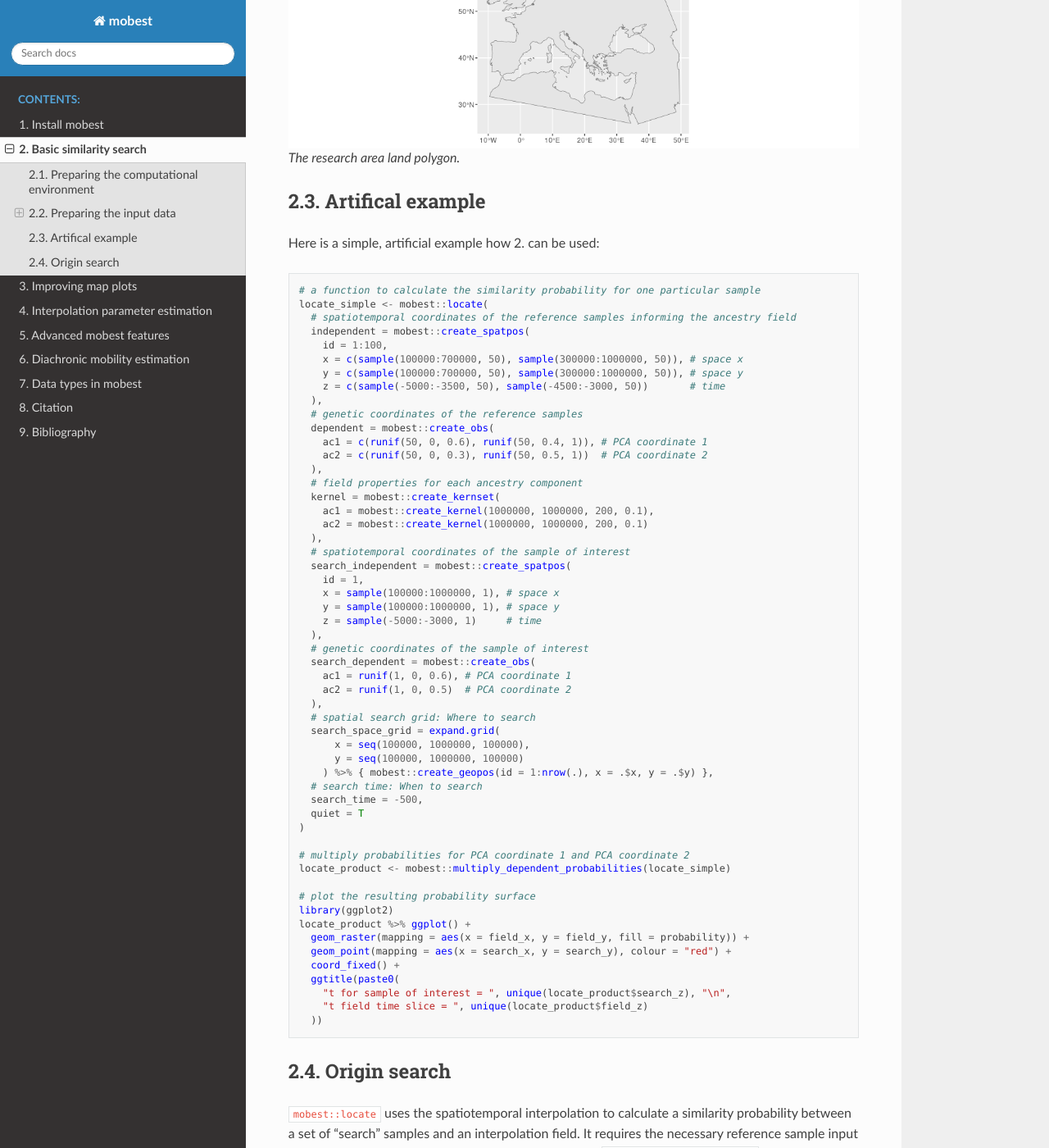
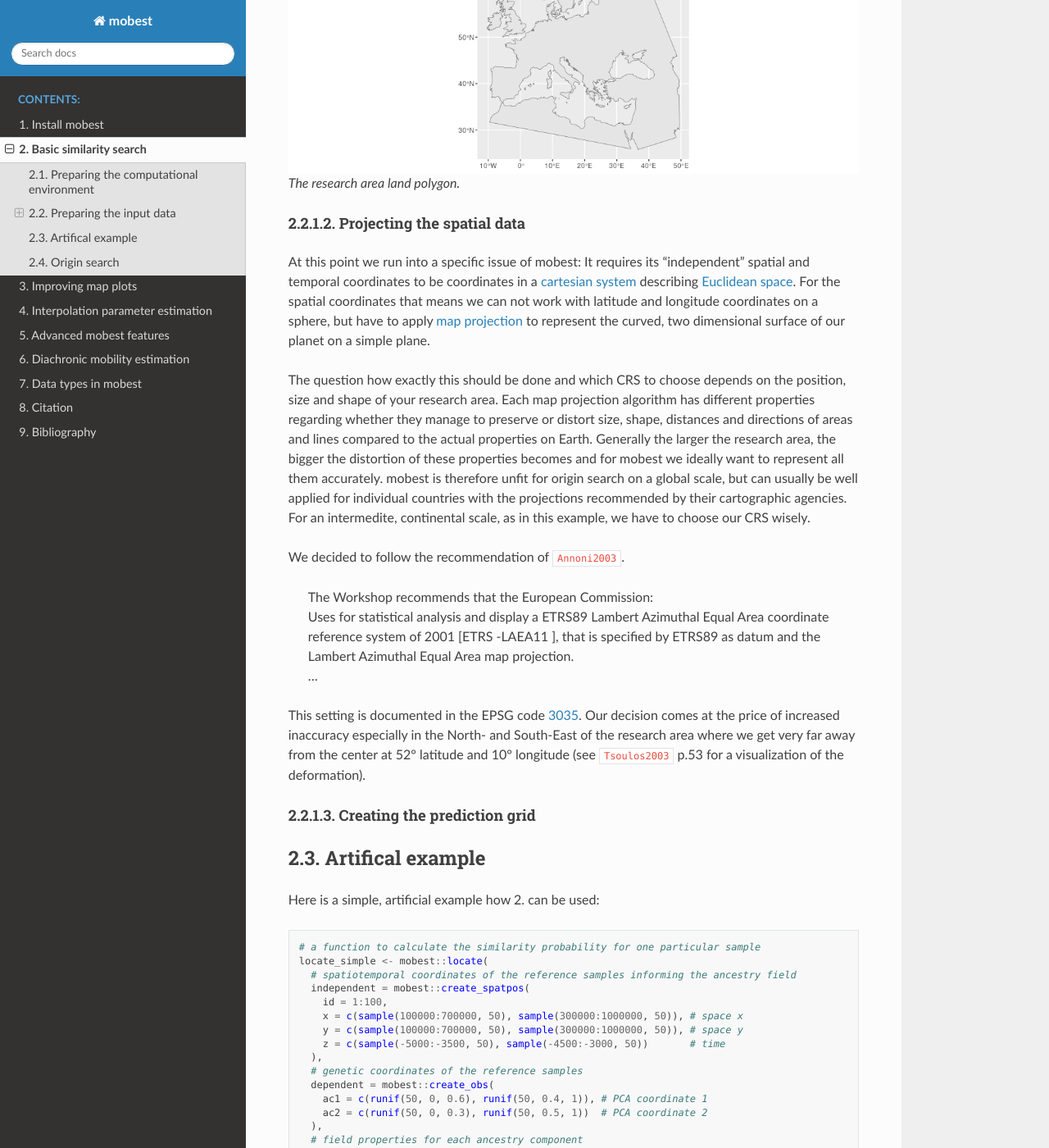
Before and after one commit to nevrome/mobest, a Sphinx documentation site: the page built from docs/basic.md, in a window 1280 px wide and 1400 px high, scrolled down 2743 px. Shown: the whole window at 82% size. Built offline with Sphinx 7.4.7 and the Read the Docs theme 2.0.0, drawn with Linux system fonts in a browser that asks for light colours; cross-references to code outside the pages are shown as plain code; some of the changed text lies outside the part shown.

Commit message:
wrestling with map projections

````diff
--- a/docs/basic.md
+++ b/docs/basic.md
@@ -34,9 +34,11 @@ library(ggplot2)
 
 ## Preparing the input data
 
-### Spatial context
+### Generating the the spatial prediction grid
 
 mobest's similarity search is typically run for a regular grid of spatial positions in the area of interest. It provides a function (`mobest::create_prediction_grid()`) to create such a grid, given a specification of the desired area. This area is typically (based on how we imagine mobest to be used) the land area in a certain part of planet Earth.
+
+#### Defining the research area
 
 In a first step we therefore have to define the research area for our analysis as a polygon in space. One way of doing this is to provide a list of latitude and longitude coordinates (extracted e.g. from Google Maps). The following code defines a simple research area covering large parts of Western Eurasia.
 
@@ -78,13 +80,30 @@ research_land_outline_4326 <- sf::st_intersection(
 We can plot the resulting spatial multi-polygon with ggplot2.
 
 ```r
-ggplot() +
-  geom_sf(data = research_land_outline_4326)
+ggplot() + geom_sf(data = research_land_outline_4326)
 ```
 
 ```{figure} img/basic/research_area_land_outline_4326.png
 The research area land polygon.
 ```
+
+#### Projecting the spatial data
+
+At this point we run into a specific issue of mobest: It requires its "independent" spatial and temporal coordinates to be coordinates in a [cartesian system](https://en.wikipedia.org/wiki/Cartesian_coordinate_system) describing [Euclidean space](https://en.wikipedia.org/wiki/Euclidean_space). For the spatial coordinates that means we can not work with latitude and longitude coordinates on a sphere, but have to apply [map projection](https://en.wikipedia.org/wiki/Map_projection) to represent the curved, two dimensional surface of our planet on a simple plane.
+
+The question how exactly this should be done and which CRS to choose depends on the position, size and shape of your research area. Each map projection algorithm has different properties regarding whether they manage to preserve or distort size, shape, distances and directions of areas and lines compared to the actual properties on Earth. Generally the larger the research area, the bigger the distortion of these properties becomes and for mobest we ideally want to represent all them accurately. mobest is therefore unfit for origin search on a global scale, but can usually be well applied for individual countries with the projections recommended by their cartographic agencies. For an intermedite, continental scale, as in this example, we have to choose our CRS wisely.
+
+We decided to follow the recommendation of {cite:p}`Annoni2003`.
+
+> The Workshop recommends that the European Commission:
+> Uses for statistical analysis and display a ETRS89 Lambert Azimuthal Equal Area coordinate reference system of 2001 [ETRS -LAEA11 ], that is specified by ETRS89 as datum and the Lambert Azimuthal Equal Area map projection.
+> ...
+
+This setting is documented in the EPSG code [3035](https://epsg.io/3035). Our decision comes at the price of increased inaccuracy especially in the North- and South-East of the research area where we get very far away from the center at 52° latitude and 10° longitude (see {cite:p}`Tsoulos2003` p.53 for a visualization of the deformation).
+
+
+
+#### Creating the prediction grid
 
 ## Artifical example
 
--- a/docs/references.bib
+++ b/docs/references.bib
@@ -10,3 +10,24 @@
   title = {Estimating human mobility in Holocene Western Eurasia with large-scale ancient genomic data},
   journal = {Proceedings of the National Academy of Sciences}
 }
+
+@techreport{Annoni2003,
+  author      = {A. Annoni and others},
+  title       = {Map Projections for Europe},
+  institution = {European Commission Joint Research Centre},
+  year        = {2003},
+  type        = {Technical Report},
+  number      = {EUR 20120 EN},
+  url         = {http://mapref.org/LinkedDocuments/MapProjectionsForEurope-EUR-20120.pdf}
+}
+
+@inbook{Tsoulos2003,
+  author      = {Lysandros Tsoulos},
+  title       = {An Equal Area Projection for Statistical Mapping in the EU},
+  booktitle   = {Map Projections for Europe},
+  editor      = {A. Annoni and others},
+  publisher   = {European Commission Joint Research Centre},
+  year        = {2003},
+  pages       = {50-55},
+  url         = {http://mapref.org/LinkedDocuments/MapProjectionsForEurope-EUR-20120.pdf}
+}
````
